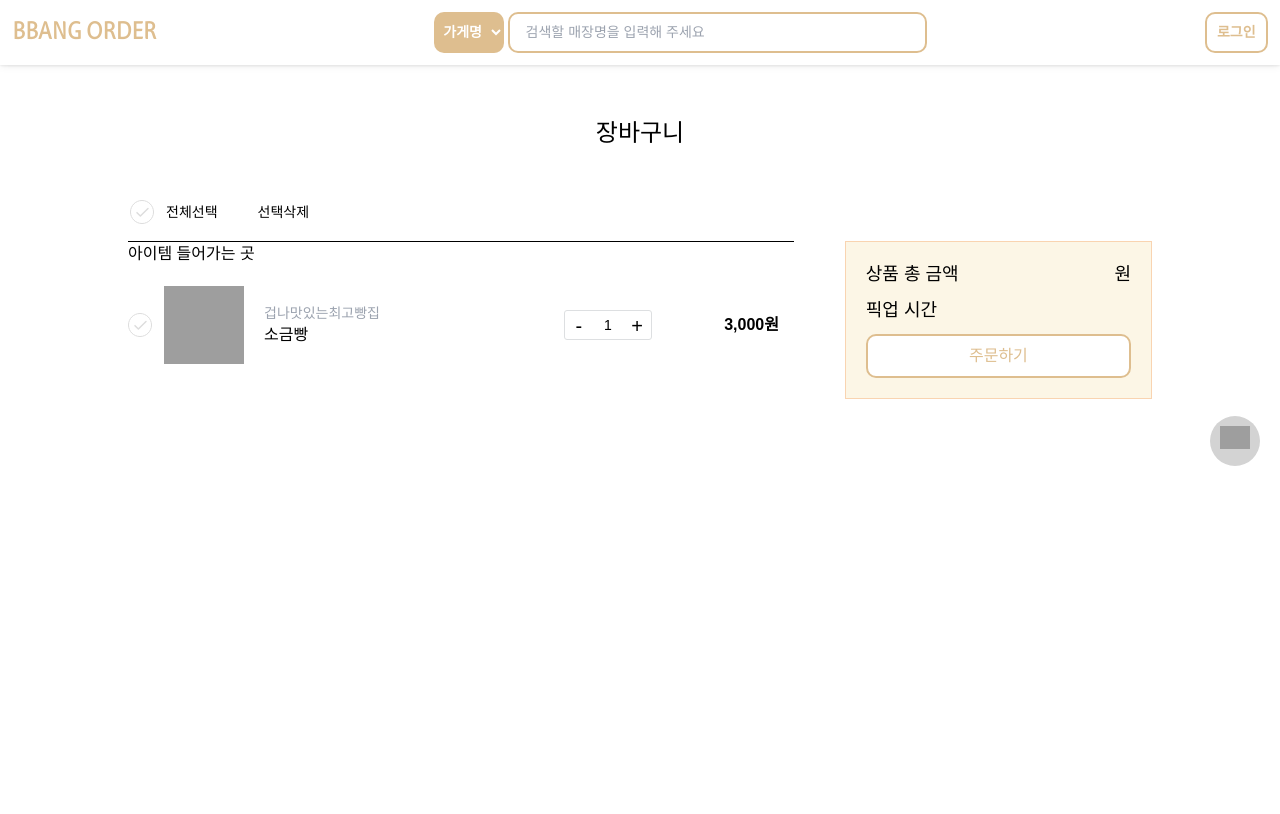
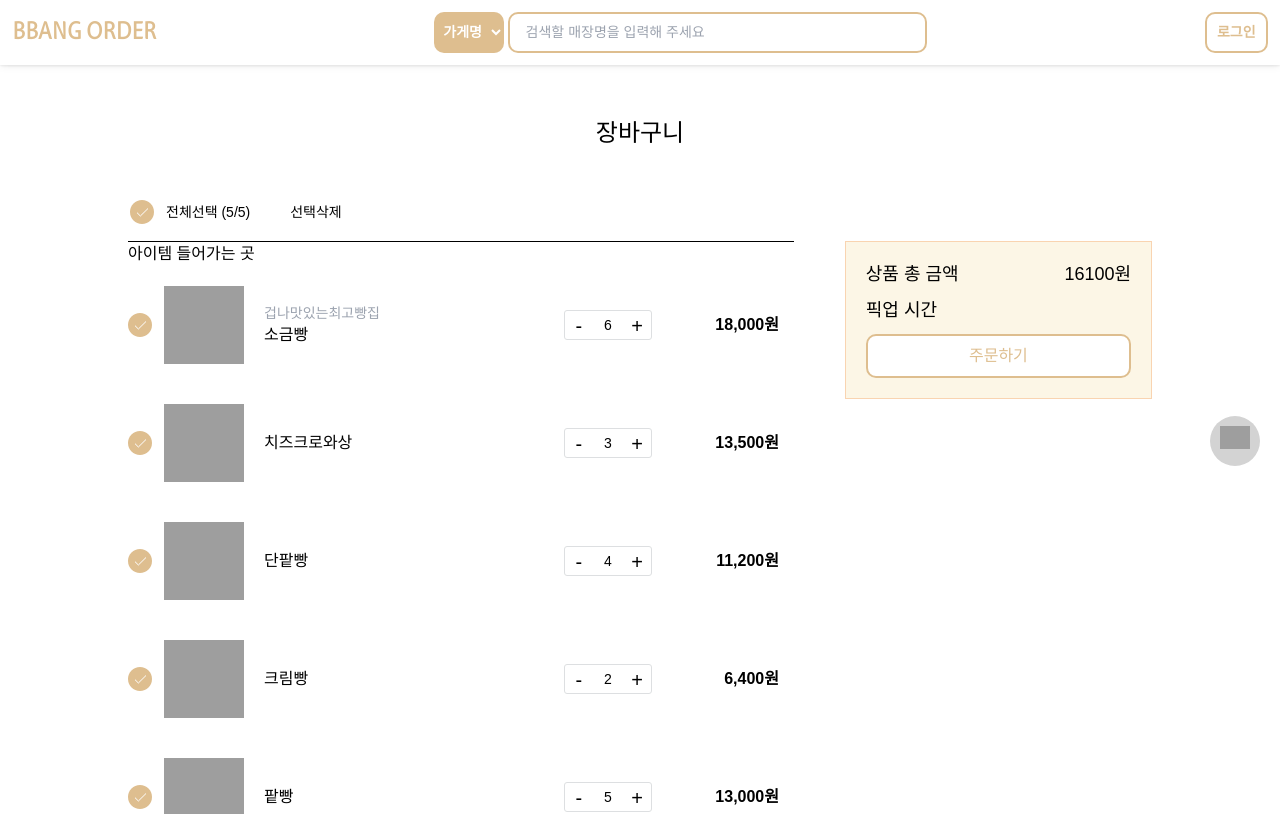
Before and after one commit to codestates-seb/seb45_main_014, a React (Create React App) app in the folder client/: page /cart in a window 1280 px wide. Shown: the top 814 px of the page. Built offline with nearby package versions, Linux system fonts and the light colour scheme; grey boxes are pictures that could not be loaded; a web font is replaced by a local one.

Commit message:
✨ 장바구니 아이템 체크박스 기능 추가

```diff
--- a/client/src/components/cart/Checkbox.jsx
+++ b/client/src/components/cart/Checkbox.jsx
@@ -13,18 +13,13 @@ const CheckLabel = styled.label`
   }
 `;
 
-const CheckBox = () => {
-  const [isChecked, setIsChecked] = useState(false);
-
-  const handleCheck = () => {
-    setIsChecked(!isChecked);
-  };
+const CheckBox = ({ onChange, checked }) => {
   return (
     <CheckLabel>
-      <input type="checkbox" onChange={handleCheck} checked={isChecked} />
+      <input type="checkbox" onChange={onChange} checked={checked} />
       <div className="mr-3">
         <img
-          src={!isChecked ? images.boxunchecked : images.boxchecked}
+          src={!checked ? images.boxunchecked : images.boxchecked}
           alt="checkbox"
         />
       </div>
--- a/client/src/pages/cart/Cart.jsx
+++ b/client/src/pages/cart/Cart.jsx
@@ -55,18 +55,51 @@ const TotalItem = styled.div`
   }
 `;
 
-//장바구니 안에 있는 아이템을 제거하는 함수
-// const removeItem = (id) => {
-//   const newItems = items.filter((item) => item.id !== id);
-//   setItems(newItems);
-// };
-
 const Cart = () => {
   const [item, setItem] = useState(orderData);
-  const menuName = item[0].order_menus[0].menu_name;
-  const storeName = item[0].store_name;
-  const price = item[0].order_menus[0].price;
-  const quantity = item[0].order_menus[0].quantity;
+  // 체크된 아이템을 담을 배열
+  const [checkItems, setCheckItems] = useState(item);
+
+  // 체크박스 단일 선택
+  const handleSingleCheck = (checked, items) => {
+    if (checked) {
+      // 단일 선택 시 체크된 아이템을 배열에 추가
+      setCheckItems((prev) => [...prev, items]);
+      console.log(checkItems);
+    } else {
+      // 단일 선택 해제 시 체크된 아이템을 제외한 배열 (필터)
+      setCheckItems(checkItems.filter((el) => el.id !== items.id));
+    }
+  };
+
+  // 체크박스 전체 선택
+  const handleAllCheck = (checked) => {
+    if (checked) {
+      // 전체 선택 클릭 시 데이터의 모든 아이템(id)를 담은 배열로 checkItems 상태 업데이트
+      setCheckItems(orderData);
+      console.log(checkItems);
+    } else {
+      // 전체 선택 해제 시 checkItems 를 빈 배열로 상태 업데이트
+      setCheckItems([]);
+    }
+  };
+
+  // 체크박스에 포함된 아이템 삭제
+  const handleDelete = () => {
+    // 체크박스에 포함된 아이템을 제외한 배열 (필터)
+    setItem(item.filter((el) => !checkItems.includes(el)));
+    // 체크박스에 포함된 아이템을 제외한 배열 (필터)
+    setCheckItems(checkItems.filter((el) => !checkItems.includes(el)));
+  };
+
+  // 총액 계산 함수
+  const calculateTotalPrice = () => {
+    let totalPrice = 0;
+    for (const checkedItem of checkItems) {
+      totalPrice += checkedItem.order_menus[0].price;
+    }
+    return totalPrice;
+  };
 
   return (
     <section className="max-w-screen-lg mx-auto">
@@ -74,23 +107,37 @@ const Cart = () => {
       <ShoppingCart>
         <CartItems>
           <CartMenu>
-            <CheckBox />
-            <span className="pr-[40px]">전체선택</span>
-            <button>선택삭제</button>
+            <CheckBox
+              onChange={(e) => handleAllCheck(e.target.checked)}
+              checked={
+                checkItems.length !== item.length || item.length === 0
+                  ? false
+                  : true
+              }
+            />
+            <span className="pr-[40px]">
+              전체선택 ({checkItems.length}/{item.length})
+            </span>
+            <button onClick={handleDelete}>선택삭제</button>
           </CartMenu>
           아이템 들어가는 곳
-          <CartItem
-            menuName={menuName}
-            storeName={storeName}
-            price={price}
-            quantity={quantity}
-          />
+          {item.map((item, idx) => (
+            <CartItem
+              onChange={(e) => handleSingleCheck(e.target.checked, item)}
+              checked={checkItems.includes(item)}
+              key={idx}
+              menuName={item.order_menus[0].menu_name}
+              storeName={item.store_name}
+              price={item.order_menus[0].price}
+              quantity={item.order_menus[0].quantity}
+            />
+          ))}
         </CartItems>
         <Total>
           <TotalBox>
             <TotalItem>
               <span>상품 총 금액</span>
-              <span>원</span>
+              <span>{calculateTotalPrice()}원</span>
             </TotalItem>
             <TotalItem>
               <span>픽업 시간</span>
--- a/client/src/pages/cart/CartItem.jsx
+++ b/client/src/pages/cart/CartItem.jsx
@@ -53,9 +53,16 @@ const PriceBox = styled.div`
   text-align: right;
 `;
 
-const CartItem = ({ storeName, menuName, quantity, price }) => {
+const CartItem = ({
+  storeName,
+  menuName,
+  quantity,
+  price,
+  onChange,
+  checked,
+}) => {
   //-, +버튼으로 quantity를 조절하는 함수
-  const [amount, setAmount] = useState(1);
+  const [amount, setAmount] = useState(quantity);
   const up = () => {
     setAmount(amount + 1);
   };
@@ -67,7 +74,7 @@ const CartItem = ({ storeName, menuName, quantity, price }) => {
 
   return (
     <ItemCard>
-      <CheckBox />
+      <CheckBox onChange={onChange} checked={checked} />
       <ItemImg to={'/'} />
       <div>
         <Link to={'/'}>
@@ -79,7 +86,7 @@ const CartItem = ({ storeName, menuName, quantity, price }) => {
         <button type="button" aria-label="수량내리기" onClick={down}>
           -
         </button>
-        <div className="">{amount}</div>
+        <div>{amount}</div>
         <button type="button" aria-label="수량올리기" onClick={up}>
           +
         </button>
```
